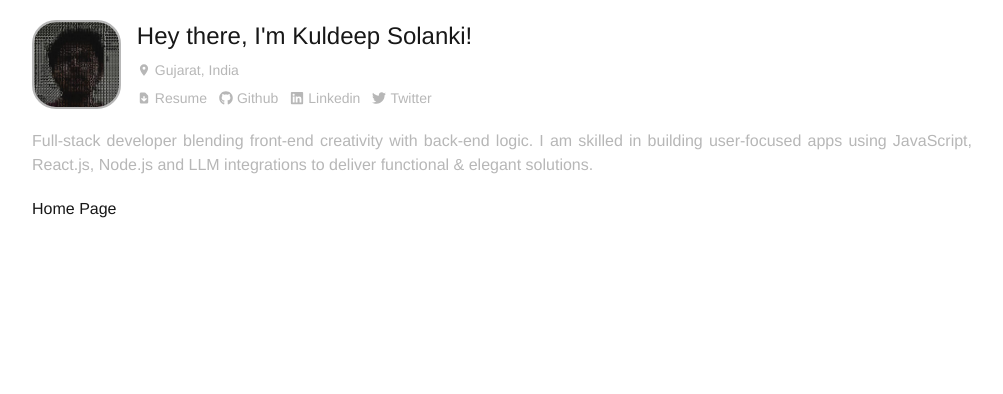
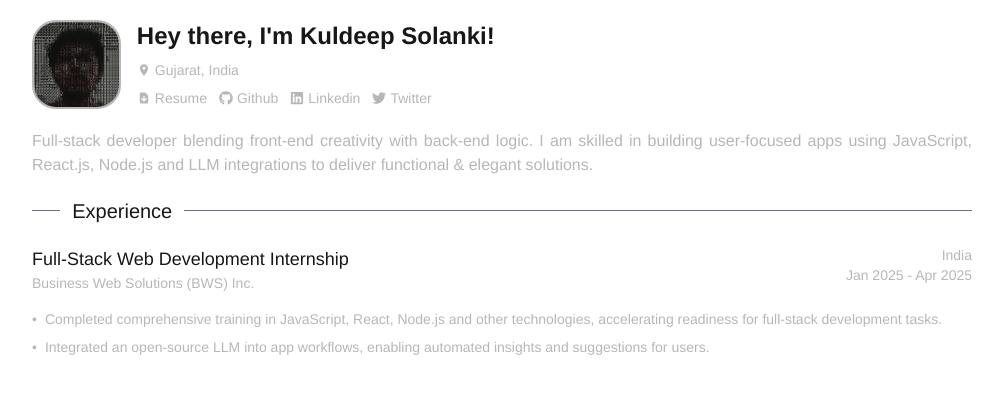
Before and after one commit to kuldp18/ksolanki.com, a Next.js app: page / in a window 1280 px wide. Shown: the top 394 px of the page, without its empty margins (138-1141 px from the left). Built offline with nearby package versions, Linux system fonts and the light colour scheme; a web font is replaced by a local one.

Commit message:
add Experience section, also minor edits in Header

```diff
--- a/app/page.js
+++ b/app/page.js
@@ -1,5 +1,11 @@
+import Experience from "@/components/Experience";
+
 const Home = () => {
-  return <div>Home Page</div>;
+  return (
+    <main>
+      <Experience />
+    </main>
+  );
 };
 
 export default Home;
--- /dev/null
+++ b/components/Experience.js
@@ -0,0 +1,43 @@
+import SectionHeading from "./SectionHeading";
+
+const Experience = () => {
+  return (
+    <section>
+      <SectionHeading text={"Experience"} />
+
+      <div className="flex flex-col gap-4">
+        <div className="flex flex-row justify-between">
+          <div className="flex flex-col">
+            <h3 className="text-lg">Full-Stack Web Development Internship</h3>
+            <p className="text-[#b7b7b7] text-sm">
+              Business Web Solutions (BWS) Inc.
+            </p>
+          </div>
+          <div className="flex flex-col text-sm text-[#b7b7b7]">
+            <p className="place-self-end">India</p>
+            <p>Jan 2025 - Apr 2025</p>
+          </div>
+        </div>
+
+        <ul className="flex flex-col gap-2 text-sm text-justify text-[#b7b7b7]">
+          <li className="flex items-start gap-2">
+            <span>•</span>
+            <span>
+              Completed comprehensive training in JavaScript, React, Node.js and
+              other technologies, accelerating readiness for full-stack
+              development tasks.
+            </span>
+          </li>
+          <li className="flex items-start gap-2">
+            <span>•</span>
+            <span>
+              Integrated an open-source LLM into app workflows, enabling
+              automated insights and suggestions for users.
+            </span>
+          </li>
+        </ul>
+      </div>
+    </section>
+  );
+};
+export default Experience;
--- a/components/Header.js
+++ b/components/Header.js
@@ -19,11 +19,11 @@ const Header = () => {
               height={100}
               alt="portrait"
               className="object-cover rounded-3xl border-2 border-[#b7b7b7]"
-              quality={90}
+              quality={100}
             />
           </div>
           <div className="text flex flex-col gap-2 w-full">
-            <h1 className="sm:text-lg md:text-2xl">
+            <h1 className="sm:text-lg md:text-2xl font-semibold">
               Hey there, I'm Kuldeep Solanki!
             </h1>
             <p className="text-sm text-[#b7b7b7] flex items-center gap-1">
--- /dev/null
+++ b/components/SectionHeading.js
@@ -0,0 +1,10 @@
+const SectionHeading = ({ text }) => {
+  return (
+    <div className="flex items-center gap-3 my-5">
+      <hr className="w-[10%] md:w-[3%] border-t border-gray-500" />
+      <h2 className="text-xl">{text || "Heading"}</h2>
+      <hr className="flex-grow border-t border-gray-500" />
+    </div>
+  );
+};
+export default SectionHeading;
```
